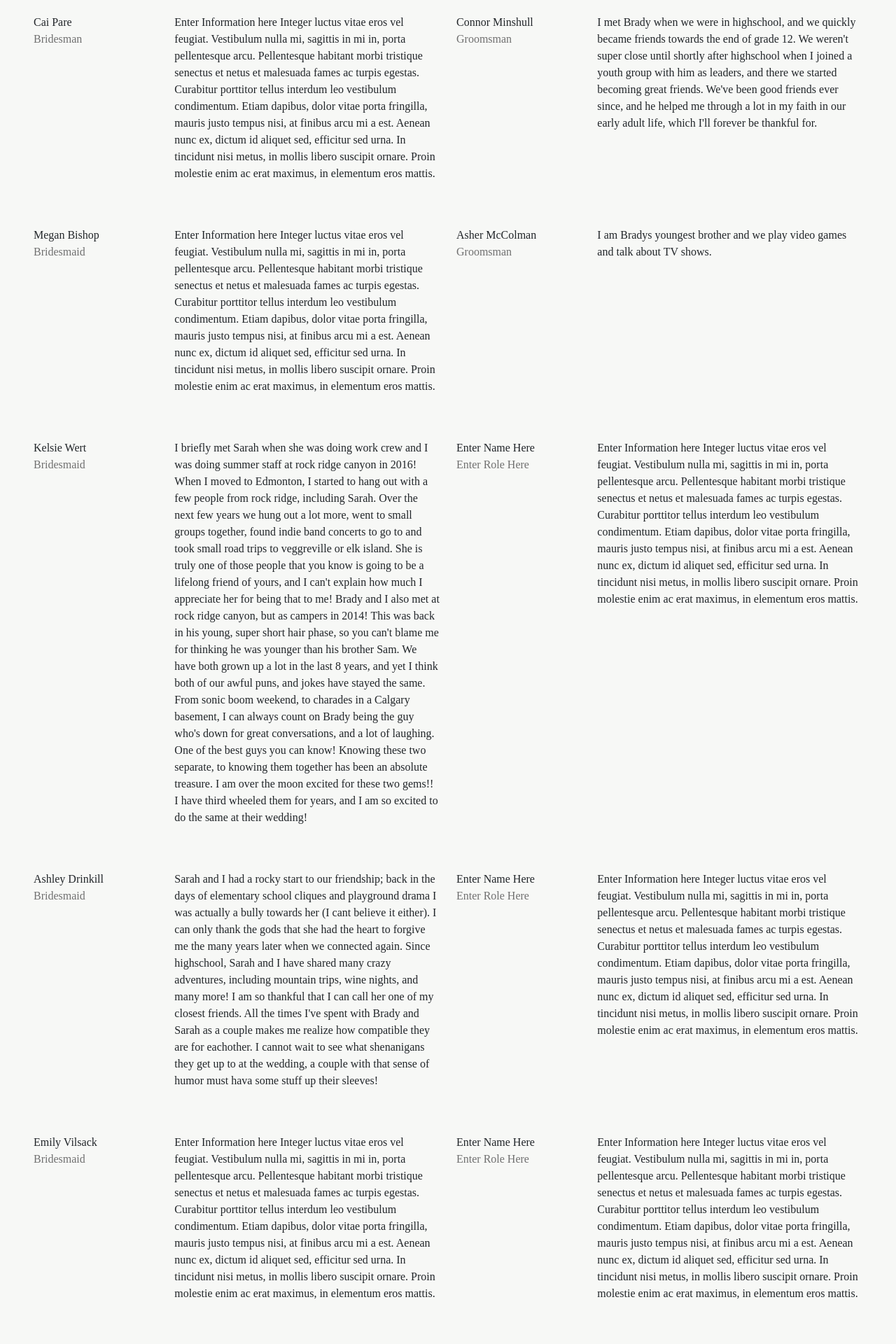
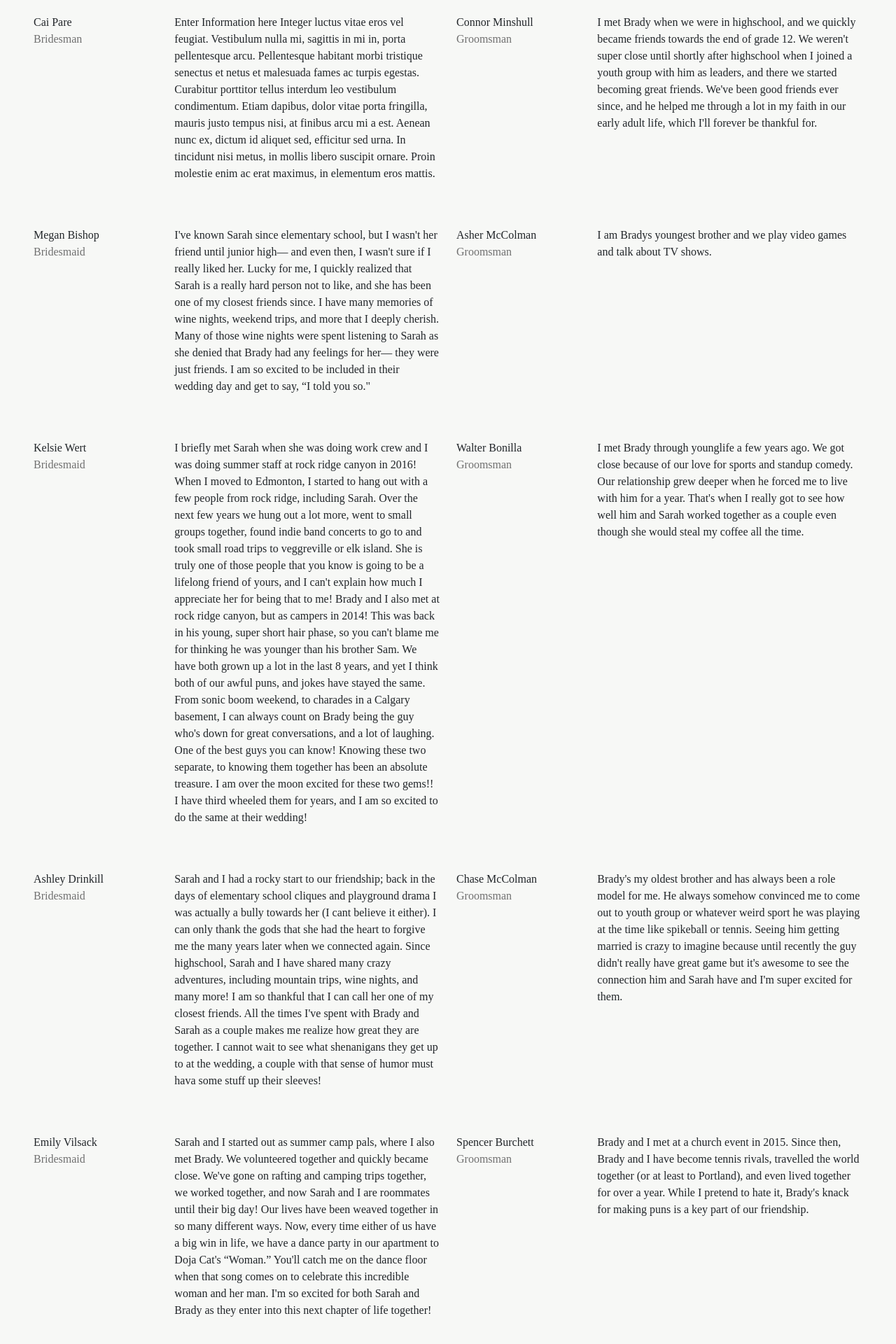
Before and after one commit to ashleyDrinkill/SarahsWeddingSite, a React (Create React App) app: page /WeddingParty in a window 1280 px wide. Shown: the part 1271-3191 px from the top of the page at 70% size. Built offline with nearby package versions, Linux system fonts and the light colour scheme; a web font is replaced by a local one.

Commit message:
Feb 28 Update

```diff
--- a/src/pages/Accomodations.js
+++ b/src/pages/Accomodations.js
@@ -16,22 +16,21 @@ class Accomodations extends Component {
                 </div>
                 <div className="row">
                     <div className="d-flex justify-content-center p-3">
-                        <div><h1 style={{ fontSize: '300%' }}>Accomodations</h1></div>
+                        <div><h1 style={{ fontSize: '275%', textTransform: 'uppercase'}}>Accomodations</h1></div>
                     </div>
                 </div>
                 <div className="row m-3">
+                    <div className="col-3"></div>
                     <div className="col-6">
                         <div className="row">
-                            <div className="col d-flex justify-content-center">
+                            <div className="col">
                                 <h3>Hotel Booking</h3>
                             </div>
                         </div>
                         <div className="row">
                             <div className="col">
                                 <p>
-                                    This hotel is the main hotel being used for the wedding weekend. There are 17 rooms blocked off for the occassion so
-                                    if you would like a room here give yourself lots of time to book in advance. There may be a shuttle running for the day
-                                    of the wedding that runs from the venue to the hotel for convenience; however, it is not confirmed at this time.
+                                    This is the main hotel being used for the wedding weekend. There are 17 rooms blocked off for the occassion.
                                 </p>
                             </div>
                         </div>
@@ -71,10 +70,8 @@ class Accomodations extends Component {
                                 </ul>
                             </div>
                         </div>
-                    </div>
-                    <div className="col-6">
                         <div className="row">
-                            <div className="col d-flex justify-content-center">
+                            <div className="col">
                                 <h3>Other Accomodation Ideas</h3>
                             </div>
                         </div>
--- a/src/pages/Registry.js
+++ b/src/pages/Registry.js
@@ -16,11 +16,11 @@ class Registry extends Component {
                 </div>
                 <div className="row">
                     <div className="d-flex justify-content-center p-3">
-                        <div><h1 style={{ fontSize: '300%' }}>Registry</h1></div>
+                        <div><h1 style={{ fontSize: '275%', textTransform: 'uppercase'}}>Registry</h1></div>
                     </div>
                 </div>
                 <div className="row">
-                    <div className="col">
+                    <div className="col d-flex justify-content-center">
                         Information regarding the registry will be released shortly.
                     </div>
                 </div>
--- a/src/pages/Schedule.js
+++ b/src/pages/Schedule.js
@@ -16,12 +16,12 @@ class Schedule extends Component {
                 </div>
                 <div className="row">
                     <div className="d-flex justify-content-center p-3">
-                        <div><h1 style={{ fontSize: '300%' }}>Schedule</h1></div>
+                        <div><h1 style={{ fontSize: '275%', textTransform: 'uppercase'}}>Schedule</h1></div>
                     </div>
                 </div>
                 <div className="row">
-                    <div className="col">
-                        This is where you will find the schedule for the day of the wedding. You can expect it to be released in May.
+                    <div className="col d-flex justify-content-center">
+                        This is where you will find the schedule for the day of the wedding. You can expect it to be released closer to the wedding day.
                     </div>
                 </div>
             </div>
--- a/src/pages/Venue.js
+++ b/src/pages/Venue.js
@@ -17,21 +17,21 @@ class Venue extends Component {
                 </div>
                 <div className="row">
                     <div className="d-flex justify-content-center p-3">
-                        <div><h1 style={{ fontSize: '300%' }}>Venue</h1></div>
+                        <div><h1 style={{ fontSize: '275%', textTransform: 'uppercase'}}>Venue</h1></div>
                     </div>
                 </div>
                 <div className="row">
                     <div className="col-6">
-                        <div className="justify-content center">
+                        <div className="d-flex justify-content-center">
                             <img className="rounded w-75 h-75 VenuePicture" src={venuepic} alt="Venue Lights"/>
                         </div>
                     </div>
                     <div className="col-6">
                         <div className="row">
-                            <div><b>Venue Name:</b> White Tail Woods Wedding and Event Centre</div>
-                            <div><b>Venue Address:</b> B 48235 Range Rd 10 Rural, AB T0C 2P0</div>
-                            <div><b>Google Maps Link:</b> <a href="https://www.google.com/maps/place/White+Tail+Woods+-+Weddings+%26+Events/@53.1467543,-114.0000254,17z/data=!3m1!4b1!4m5!3m4!1s0x539fddc002173385:0xce5c59690f0a38e!8m2!3d53.1467543!4d-113.9978314">Google Maps</a></div>
-                            <div>
+                            <div><h4>White Tail Woods Wedding and Event Centre</h4></div>
+                            <div className="ps-4"><b>Address:</b> B 48235 Range Rd 10 Rural, AB T0C 2P0</div>
+                            <div className="ps-4"><b>Google Maps Link:</b> <a href="https://www.google.com/maps/place/White+Tail+Woods+-+Weddings+%26+Events/@53.1467543,-114.0000254,17z/data=!3m1!4b1!4m5!3m4!1s0x539fddc002173385:0xce5c59690f0a38e!8m2!3d53.1467543!4d-113.9978314">Google Maps</a></div>
+                            <div className="ps-4">
                                 <b>Directions from Edmonton (Highway 2): </b>
                                 <ul style={{listStyleType: 'square'}}>
                                     <li>Take the Queen Elizabeth II Highway south out of Edmonton</li>
--- a/src/pages/WeddingParty.js
+++ b/src/pages/WeddingParty.js
@@ -144,12 +144,8 @@ class WeddingParty extends Component {
                                 <div style={{color: '#707070'}}>Bridesmaid</div>
                             </div>
                             <div className="col-8">
-                                Enter Information here
-                                Integer luctus vitae eros vel feugiat. Vestibulum nulla mi, sagittis in mi in, porta pellentesque arcu. Pellentesque
-                                habitant morbi tristique senectus et netus et malesuada fames ac turpis egestas. Curabitur porttitor tellus interdum
-                                leo vestibulum condimentum. Etiam dapibus, dolor vitae porta fringilla, mauris justo tempus nisi, at finibus arcu mi
-                                a est. Aenean nunc ex, dictum id aliquet sed, efficitur sed urna. In tincidunt nisi metus, in mollis libero suscipit
-                                ornare. Proin molestie enim ac erat maximus, in elementum eros mattis.
+                            I've known Sarah since elementary school, but I wasn't her friend until junior high— and even then, I wasn't sure if I really liked
+                            her. Lucky for me, I quickly realized that Sarah is a really hard person not to like, and she has been one of my closest friends since. I have many memories of wine nights, weekend trips, and more that I deeply cherish. Many of those wine nights were spent listening to Sarah as she denied that Brady had any feelings for her— they were just friends. I am so excited to be included in their wedding day and get to say, “I told you so."
                             </div>
                         </div>
                     </div>
@@ -189,16 +185,13 @@ class WeddingParty extends Component {
                     <div className="col-6">
                         <div className="row">
                             <div className="col-4">
-                                Enter Name Here <br/>
-                                <div style={{color: '#707070'}}>Enter Role Here</div>
+                                Walter Bonilla <br/>
+                                <div style={{color: '#707070'}}>Groomsman</div>
                             </div>
                             <div className="col-8">
-                                Enter Information here
-                                Integer luctus vitae eros vel feugiat. Vestibulum nulla mi, sagittis in mi in, porta pellentesque arcu. Pellentesque
-                                habitant morbi tristique senectus et netus et malesuada fames ac turpis egestas. Curabitur porttitor tellus interdum
-                                leo vestibulum condimentum. Etiam dapibus, dolor vitae porta fringilla, mauris justo tempus nisi, at finibus arcu mi
-                                a est. Aenean nunc ex, dictum id aliquet sed, efficitur sed urna. In tincidunt nisi metus, in mollis libero suscipit
-                                ornare. Proin molestie enim ac erat maximus, in elementum eros mattis.
+                            I met Brady through younglife a few years ago. We got close because of our love for sports and standup comedy. Our relationship grew deeper
+                            when he forced me to live with him for a year. That's when I really got to see how well him and Sarah worked together as a couple even though
+                            she would steal my coffee all the time.
                             </div>
                         </div>
                     </div>
@@ -215,7 +208,7 @@ class WeddingParty extends Component {
                                 bully towards her (I cant believe it either). I can only thank the gods that she had the heart to forgive me the many years later when
                                 we connected again. Since highschool, Sarah and I have shared many crazy adventures, including mountain trips, wine nights, and many more!
                                 I am so thankful that I can call her one of my closest friends. All the times I've spent with Brady and Sarah as a couple makes me realize
-                                how compatible they are for eachother. I cannot wait to see what shenanigans they get up to at the wedding, a couple with that sense of
+                                how great they are together. I cannot wait to see what shenanigans they get up to at the wedding, a couple with that sense of
                                 humor must hava some stuff up their sleeves!
                             </div>
                         </div>
@@ -223,16 +216,13 @@ class WeddingParty extends Component {
                     <div className="col-6">
                         <div className="row">
                             <div className="col-4">
-                                Enter Name Here <br/>
-                                <div style={{color: '#707070'}}>Enter Role Here</div>
+                                Chase McColman <br/>
+                                <div style={{color: '#707070'}}>Groomsman</div>
                             </div>
                             <div className="col-8">
-                                Enter Information here
-                                Integer luctus vitae eros vel feugiat. Vestibulum nulla mi, sagittis in mi in, porta pellentesque arcu. Pellentesque
-                                habitant morbi tristique senectus et netus et malesuada fames ac turpis egestas. Curabitur porttitor tellus interdum
-                                leo vestibulum condimentum. Etiam dapibus, dolor vitae porta fringilla, mauris justo tempus nisi, at finibus arcu mi
-                                a est. Aenean nunc ex, dictum id aliquet sed, efficitur sed urna. In tincidunt nisi metus, in mollis libero suscipit
-                                ornare. Proin molestie enim ac erat maximus, in elementum eros mattis.
+                            Brady's my oldest brother and has always been a role model for me. He always somehow convinced me to come out to youth group or whatever weird
+                            sport he was playing at the time like spikeball or tennis. Seeing him getting married is crazy to imagine because until recently the guy didn't
+                             really have great game but it's awesome to see the connection him and Sarah have and I'm super excited for them.
                             </div>
                         </div>
                     </div>
@@ -245,28 +235,24 @@ class WeddingParty extends Component {
                                 <div style={{color: '#707070'}}>Bridesmaid</div>
                             </div>
                             <div className="col-8">
-                                Enter Information here
-                                Integer luctus vitae eros vel feugiat. Vestibulum nulla mi, sagittis in mi in, porta pellentesque arcu. Pellentesque
-                                habitant morbi tristique senectus et netus et malesuada fames ac turpis egestas. Curabitur porttitor tellus interdum
-                                leo vestibulum condimentum. Etiam dapibus, dolor vitae porta fringilla, mauris justo tempus nisi, at finibus arcu mi
-                                a est. Aenean nunc ex, dictum id aliquet sed, efficitur sed urna. In tincidunt nisi metus, in mollis libero suscipit
-                                ornare. Proin molestie enim ac erat maximus, in elementum eros mattis.
+                            Sarah and I started out as summer camp pals, where I also met Brady. We volunteered together and quickly became close.
+                            We've gone on rafting and camping trips together, we worked together, and now Sarah and I are roommates until their big day!
+                            Our lives have been weaved together in so many different ways. Now, every time either of us have a big win in life, we have
+                            a dance party in our apartment to Doja Cat's “Woman.” You'll catch me on the dance floor when that song comes on to celebrate
+                            this incredible woman and her man. I'm so excited for both Sarah and Brady as they enter into this next chapter of life together!
                             </div>
                         </div>
                     </div>
                     <div className="col-6">
                         <div className="row">
                             <div className="col-4">
-                                Enter Name Here <br/>
-                                <div style={{color: '#707070'}}>Enter Role Here</div>
+                                Spencer Burchett <br/>
+                                <div style={{color: '#707070'}}>Groomsman</div>
                             </div>
                             <div className="col-8">
-                                Enter Information here
-                                Integer luctus vitae eros vel feugiat. Vestibulum nulla mi, sagittis in mi in, porta pellentesque arcu. Pellentesque
-                                habitant morbi tristique senectus et netus et malesuada fames ac turpis egestas. Curabitur porttitor tellus interdum
-                                leo vestibulum condimentum. Etiam dapibus, dolor vitae porta fringilla, mauris justo tempus nisi, at finibus arcu mi
-                                a est. Aenean nunc ex, dictum id aliquet sed, efficitur sed urna. In tincidunt nisi metus, in mollis libero suscipit
-                                ornare. Proin molestie enim ac erat maximus, in elementum eros mattis.
+                            Brady and I met at a church event in 2015. Since then, Brady and I have become tennis rivals, travelled the world together
+                            (or at least to Portland), and even lived together for over a year. While I pretend to hate it, Brady's knack for making
+                            puns is a key part of our friendship.
                             </div>
                         </div>
                     </div>
```
Also changed, not shown: src/pages/RSVP.js (+24 -15 lines).
